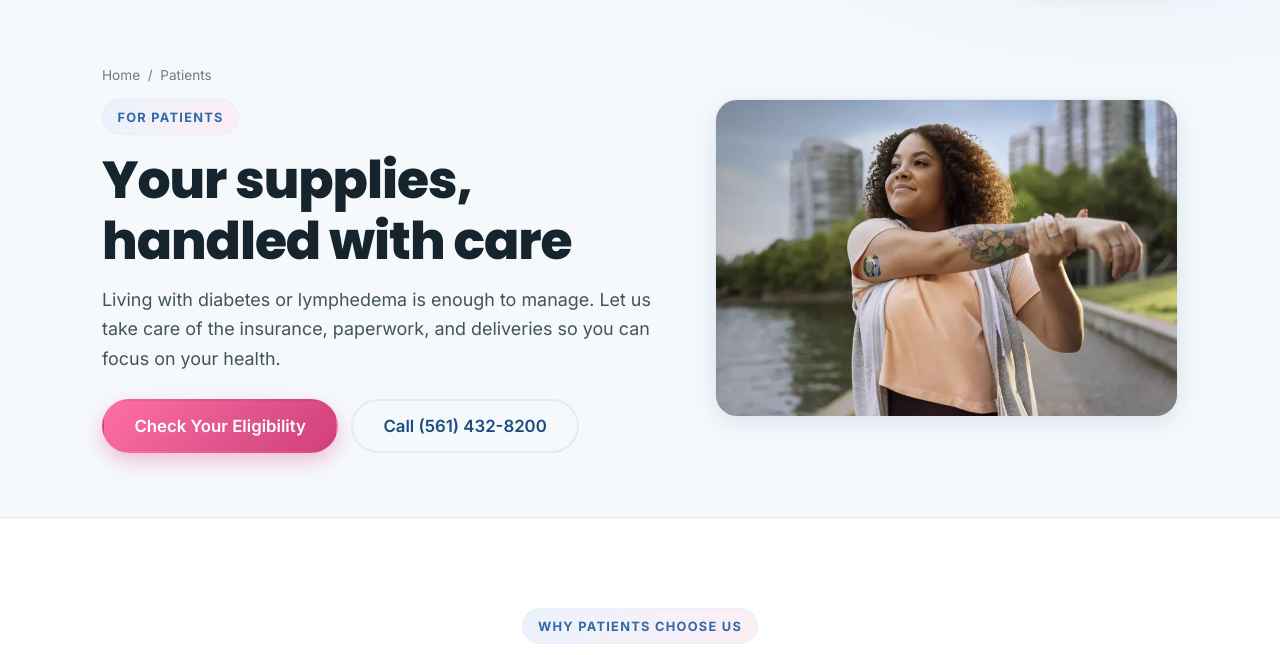
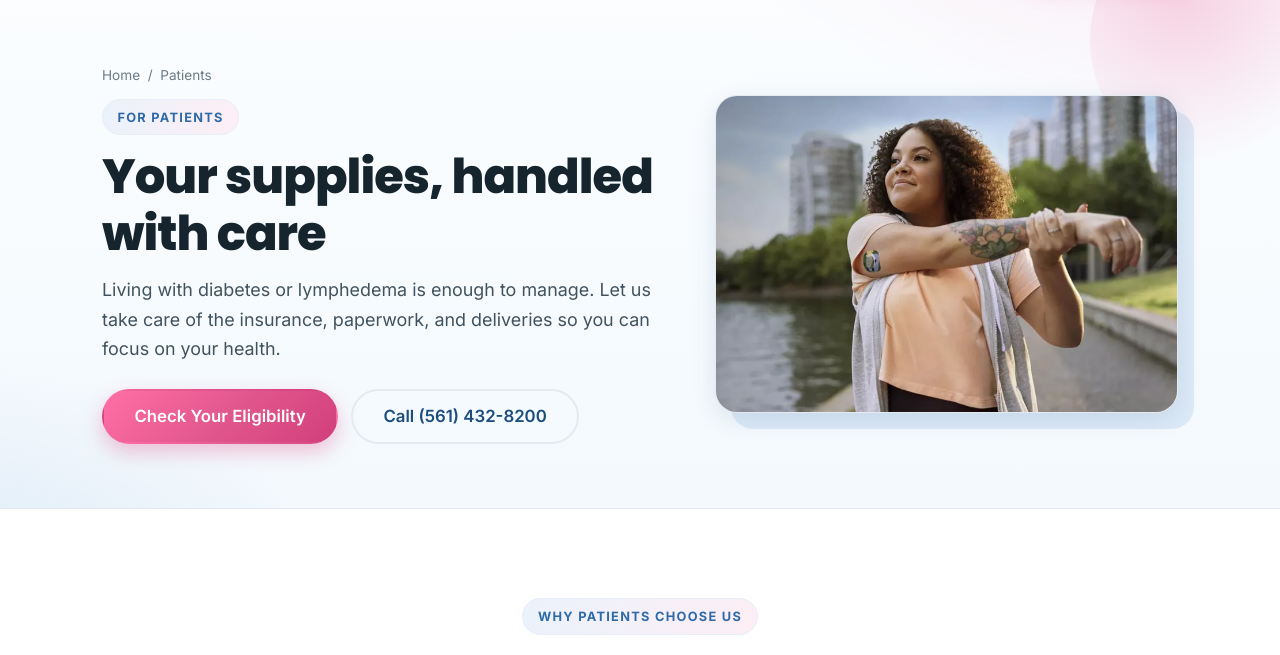
Before and after one commit to BernardTeamCerium/QuantumMedicalSupply, a website: page patients.html in a window 1280 px wide. Shown: the part 112-767 px from the top of the page. Drawn offline with Linux system fonts and the light colour scheme.

Commit message:
Polish interior page heroes to match homepage
Enrich .page-hero sitewide with the brand gradient backdrop and a decorative
accent blob, larger headings, and a subtle offset brand accent behind the
hero photos on the Patients/Providers pages. Carries the homepage's depth to
every interior page (the global type, buttons, pill eyebrows, section
underlines, card hovers, and scroll-reveal already applied).

```diff
--- a/css/styles.css
+++ b/css/styles.css
@@ -658,3 +658,26 @@ h1 { font-weight: 800; }
   .store-band { grid-template-columns: 1fr; }
   .store-band__cta .btn { width: 100%; justify-content: center; }
 }
+
+/* Interior page heroes — match the homepage's depth */
+.page-hero {
+  position: relative; overflow: hidden;
+  background:
+    radial-gradient(820px 460px at 92% -30%, rgba(236, 95, 147, .14), transparent 60%),
+    radial-gradient(720px 460px at -5% 120%, rgba(111, 159, 216, .18), transparent 55%),
+    linear-gradient(180deg, #fbfdff, #f3f9fd);
+}
+.page-hero::before {
+  content: ""; position: absolute; width: 260px; height: 260px; border-radius: 50%;
+  right: -70px; top: -90px; pointer-events: none;
+  background: radial-gradient(circle at 35% 35%, rgba(236, 95, 147, .22), transparent 70%);
+}
+.page-hero .container { position: relative; z-index: 1; }
+.page-hero h1 { font-size: clamp(2.1rem, 4vw, 3rem); }
+/* Offset brand accent behind interior hero photos */
+.page-hero--media .media-frame {
+  box-shadow: var(--shadow-md), 16px 16px 0 rgba(111, 159, 216, .18);
+}
+@media (max-width: 820px) {
+  .page-hero--media .media-frame { box-shadow: var(--shadow-md); }
+}
```
